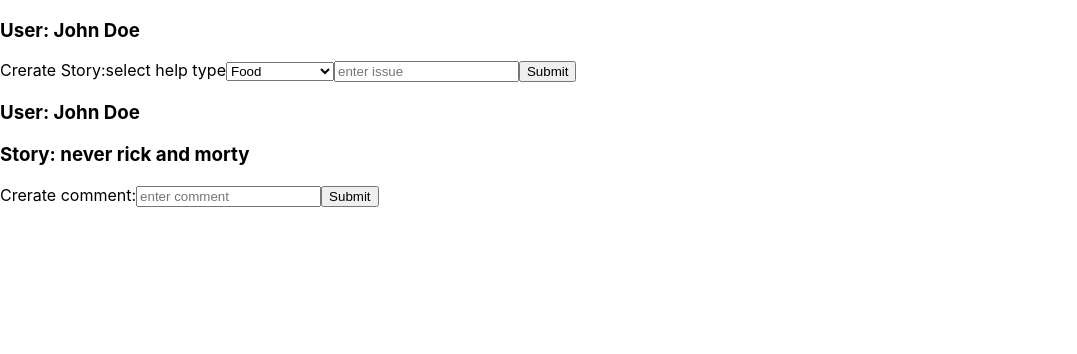
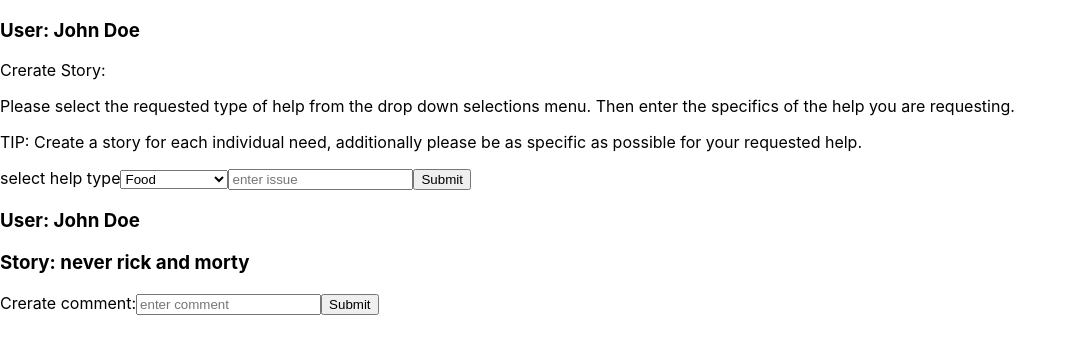
Before and after one commit to brendenrdowd/itTakesAVillage-client, a React (Create React App) app: page /create in a window 1280 px wide. Shown: the top 354 px of the page, without its empty margins (0-1077 px from the left). Built offline with nearby package versions, Linux system fonts and the light colour scheme.

Commit message:
added instructions on story form

```diff
--- a/src/components/CreateStoryForm/CreateStoryForm.js
+++ b/src/components/CreateStoryForm/CreateStoryForm.js
@@ -52,6 +52,14 @@ class CreateStoryForm extends Component {
         <h3>User: {this.context.user}</h3>
         <label>Crerate Story:</label>
         {/* drop down for keywords */}
+        <p>
+          Please select the requested type of help from the drop down selections
+          menu. Then enter the specifics of the help you are requesting.
+        </p>
+        <p>
+          TIP: Create a story for each individual need, additionally please be
+          as specific as possible for your requested help.
+        </p>
         <label>
           select help type
           <select
```
